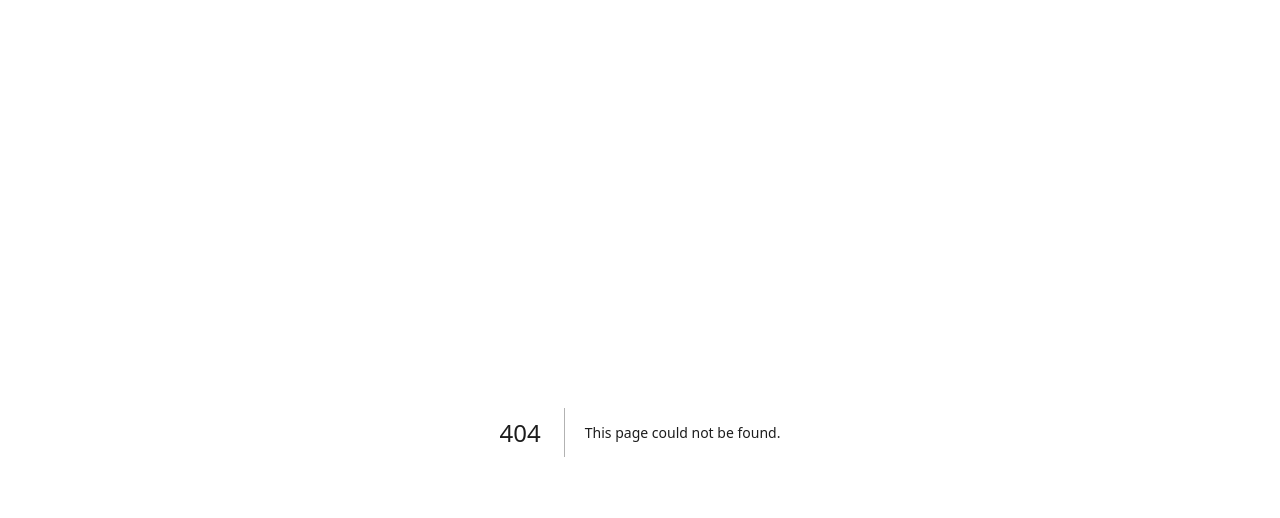
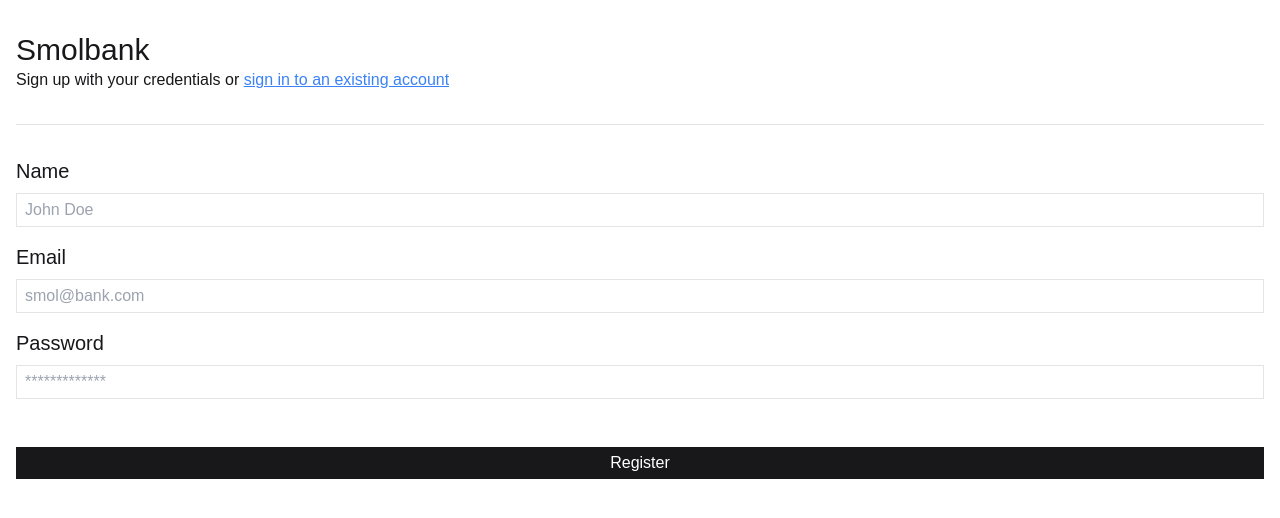
Before and after one commit to rodrigocitadin/smolbank, a Next.js app in the folder app/: page /signup in a window 1280 px wide. Before the commit this address had no page. Shown: the top 518 px of the page. Built offline with nearby package versions, Linux system fonts and the light colour scheme; no server answers.

Commit message:
finishing auth routes in app

```diff
--- /dev/null
+++ b/app/src/app/(auth)/layout.tsx
@@ -0,0 +1,48 @@
+'use client'
+
+import Link from "next/link";
+import { usePathname } from "next/navigation";
+
+export default function AuthLayout({
+  children,
+}: Readonly<{
+  children: React.ReactNode;
+}>) {
+  const pathname = usePathname()
+
+  return (
+    <>
+      <header>
+        <h1 className="text-3xl">Smolbank</h1>
+        <h2 className="pb-8 border-b border-b-zinc-200">
+          {
+            pathname.startsWith("/signin")
+              ? (
+                <>
+                  Sign in with your credentials or <Link
+                    href="/signup"
+                    className="text-blue-500 underline visited:text-purple-500"
+                  >
+                    sign up to a new account
+                  </Link>
+                </>
+              )
+              : (
+                <>
+                  Sign up with your credentials or <Link
+                    href="/signin"
+                    className="text-blue-500 underline visited:text-purple-500"
+                  >
+                    sign in to an existing account
+                  </Link>
+                </>
+              )
+          }
+        </h2>
+      </header>
+      <main>
+        {children}
+      </main>
+    </>
+  )
+}
--- /dev/null
+++ b/app/src/app/(auth)/signin/page.tsx
@@ -0,0 +1,23 @@
+'use client'
+
+import { signin } from "@/lib"
+import { FormError, Input, InputError } from "@/ui"
+import { useActionState } from "react"
+
+export default function Signin() {
+  const [state, action, pending] = useActionState(signin, undefined)
+
+  return (
+    <form className="mt-8 flex flex-col gap-4" action={action}>
+      <Input required label="Email" type="email" placeholder="smol@bank.com" id="email" />
+      {state?.errors?.email && <InputError errors={state.errors.email} />}
+
+      <Input required label="Password" type="password" placeholder="*************" id="password" />
+      {state?.errors?.password && <InputError errors={state.errors.password} />}
+
+      <FormError error={state?.message} />
+
+      <button disabled={pending} className="bg-zinc-900 text-white mt-8 py-1 disabled:bg-zinc-200">Login</button>
+    </form>
+  )
+}
--- /dev/null
+++ b/app/src/app/(auth)/signup/page.tsx
@@ -0,0 +1,26 @@
+'use client'
+
+import { signup } from "@/lib";
+import { FormError, InputError, Input } from "@/ui";
+import { useActionState } from "react";
+
+export default function Signup() {
+  const [state, action, pending] = useActionState(signup, undefined)
+
+  return (
+    <form className="mt-8 flex flex-col gap-4" action={action}>
+      <Input required label="Name" type="text" placeholder="John Doe" id="name" />
+      {state?.errors?.name && <InputError errors={state.errors.name} />}
+
+      <Input required label="Email" type="email" placeholder="smol@bank.com" id="email" />
+      {state?.errors?.email && <InputError errors={state.errors.email} />}
+
+      <Input required label="Password" type="password" placeholder="*************" id="password" />
+      {state?.errors?.password && <InputError errors={state.errors.password} />}
+
+      <FormError error={state?.message} />
+
+      <button disabled={pending} className="bg-zinc-900 text-white mt-8 py-1 disabled:bg-zinc-200">Register</button>
+    </form>
+  )
+}
--- a/app/src/app/dashboard/layout.tsx
+++ /dev/null
@@ -1,26 +0,0 @@
-import { capitalizeFirstChar } from "@/helpers";
-import { axios } from "@/lib";
-import { setCookie } from "@/lib/set-cookie";
-import { Account } from "@/types";
-import { MoneyCard } from "@/ui";
-
-export default async function DashboardLayout({
-  children,
-}: Readonly<{
-  children: React.ReactNode;
-}>) {
-  // const { data: { data: account } } = await axios.get<{ message: string, data: Account }>("/accounts")
-  // await setCookie("account_id", account.id)
-
-  return (
-    <header>
-      {/* <h1 className="text-4xl">Hi, {capitalizeFirstChar(account.name)}!</h1> */}
-      {/* <h2 className="text-2xl">How are your finances today?</h2> */}
-      {/* <div className="mt-8 border-t border-t-zinc-200 mb-4 pt-8"> */}
-      {/*   <MoneyCard text="Balance:" amount={Number(account.balance)} /> */}
-      {/*   <MoneyCard text="Debt:" amount={Number(account.debt)} negative /> */}
-      {/* </div> */}
-      {children}
-    </header>
-  )
-}
--- a/app/src/app/dashboard/page.tsx
+++ /dev/null
@@ -1,58 +0,0 @@
-import { PayDebtsIcon, SendTransactionIcon } from "@/assets";
-import { axios } from "@/lib";
-import { Action, Transaction } from "@/types";
-import { ActionButton, MoneyCard, TransactionCard } from "@/ui";
-import { cookies } from "next/headers";
-
-export default async function Dashboard() {
-  // const accountId = (await cookies()).get('account_id')?.value
-  // if (!accountId) return null
-
-  // let { data: { data: transactions } } =
-  //   await axios.get<{ message: string, data: Transaction[] }>("/accounts/transactions")
-
-  const transactions = null
-
-  const actions: Action[] = [
-    {
-      id: 1,
-      icon: SendTransactionIcon,
-      text: "New transaction"
-    },
-    {
-      id: 2,
-      icon: PayDebtsIcon,
-      text: "Pay debts"
-    },
-  ]
-
-  return (
-    <main>
-      <div className="flex gap-2 border-b border-b-zinc-200 pb-8">
-        {actions.map(action => <ActionButton key={action.id} {...action} />)}
-      </div>
-      <section className="my-8">
-        <h2 className="text-xl mb-4">Your transactions</h2>
-        {transactions
-          ? (
-            <>
-              {/* {transactions.map(transaction => */}
-              {/*   <TransactionCard */}
-              {/*     key={transaction.id} */}
-              {/*     transaction={transaction} */}
-              {/*     accountId={accountId} */}
-              {/*   /> */}
-              {/* )} */}
-              <button className="block mx-auto">
-                Load more
-              </button>
-            </>
-          )
-          : (
-            <p className="text-zinc-500">You don't have any transactions yet :(</p>
-          )
-        }
-      </section>
-    </main>
-  );
-}
--- a/app/src/app/globals.css
+++ b/app/src/app/globals.css
@@ -5,7 +5,7 @@
 :root {
   --background: #ffffff;
   --foreground: #171717;
-  --text: #1D1D1D;
+  --text: #18181b;
 }
 
 @media (prefers-color-scheme: dark) {
@@ -16,9 +16,12 @@
 }
 
 body {
-  color: var(--foreground);
   background: var(--background);
   font-family: Arial, Helvetica, sans-serif;
+}
+
+* {
+  color: var(--text);
 }
 
 *::-webkit-scrollbar {
--- a/app/src/app/new-account/page.tsx
+++ /dev/null
@@ -1,38 +0,0 @@
-'use client'
-
-import { signup } from "@/lib";
-import { FormError, InputError } from "@/ui";
-import Input from "@/ui/Input";
-import Link from "next/link";
-import { useActionState } from "react";
-
-export default function NewAccount() {
-  const [state, action, pending] = useActionState(signup, undefined)
-
-  return (
-    <main>
-      <h1 className="pb-8 border-b border-b-zinc-200">
-        Create a new account or <Link
-          href="/"
-          className="text-blue-500 underline visited:text-purple-500"
-        >
-          login to an existing one
-        </Link>
-      </h1>
-      <form className="mt-8 flex flex-col gap-4" action={action}>
-        <Input required label="Name" type="text" placeholder="John Doe" id="name" />
-        {state?.errors?.name && <InputError errors={state.errors.name} />}
-
-        <Input required label="Email" type="email" placeholder="smol@bank.com" id="email" />
-        {state?.errors?.email && <InputError errors={state.errors.email} />}
-
-        <Input required label="Password" type="password" placeholder="*************" id="password" />
-        {state?.errors?.password && <InputError errors={state.errors.password} />}
-
-        <FormError error={state?.message} />
-
-        <button disabled={pending} className="bg-zinc-400 text-white mt-8 py-1 disabled:bg-zinc-200">Register</button>
-      </form>
-    </main>
-  )
-}
--- a/app/src/app/page.tsx
+++ b/app/src/app/page.tsx
@@ -1,35 +1,58 @@
-'use client'
+import { PayDebtsIcon, SendTransactionIcon } from "@/assets";
+import { axios } from "@/lib";
+import { Action, Transaction } from "@/types";
+import { ActionButton, MoneyCard, TransactionCard } from "@/ui";
+import { cookies } from "next/headers";
 
-import { signin } from "@/lib";
-import { FormError, Input, InputError } from "@/ui";
-import Link from "next/link";
-import { useActionState } from "react";
+export default async function Dashboard() {
+  // const accountId = (await cookies()).get('account_id')?.value
+  // if (!accountId) return null
 
-export default function Home() {
-  const [state, action, pending] = useActionState(signin, undefined)
+  // let { data: { data: transactions } } =
+  //   await axios.get<{ message: string, data: Transaction[] }>("/accounts/transactions")
+
+  const transactions = null
+
+  const actions: Action[] = [
+    {
+      id: 1,
+      icon: SendTransactionIcon,
+      text: "New transaction"
+    },
+    {
+      id: 2,
+      icon: PayDebtsIcon,
+      text: "Pay debts"
+    },
+  ]
 
   return (
     <main>
-      <h1>
-        Login to your account or <Link
-          href="/new-account"
-          className="text-blue-500 underline visited:text-purple-500"
-        >
-          create one
-        </Link>
-      </h1>
-
-      <form className="mt-8 flex flex-col gap-4" action={action}>
-        <Input required label="Email" type="email" placeholder="smol@bank.com" id="email" />
-        {state?.errors?.email && <InputError errors={state.errors.email} />}
-
-        <Input required label="Password" type="password" placeholder="*************" id="password" />
-        {state?.errors?.password && <InputError errors={state.errors.password} />}
-
-        <FormError error={state?.message} />
-
-        <button disabled={pending} className="bg-zinc-400 text-white mt-8 py-1 disabled:bg-zinc-200">Login</button>
-      </form>
+      <div className="flex gap-2 border-b border-b-zinc-200 pb-8">
+        {actions.map(action => <ActionButton key={action.id} {...action} />)}
+      </div>
+      <section className="my-8">
+        <h2 className="text-xl mb-4">Your transactions</h2>
+        {transactions
+          ? (
+            <>
+              {/* {transactions.map(transaction => */}
+              {/*   <TransactionCard */}
+              {/*     key={transaction.id} */}
+              {/*     transaction={transaction} */}
+              {/*     accountId={accountId} */}
+              {/*   /> */}
+              {/* )} */}
+              <button className="block mx-auto">
+                Load more
+              </button>
+            </>
+          )
+          : (
+            <p className="text-zinc-500">You don't have any transactions yet :(</p>
+          )
+        }
+      </section>
     </main>
-  )
+  );
 }
```
